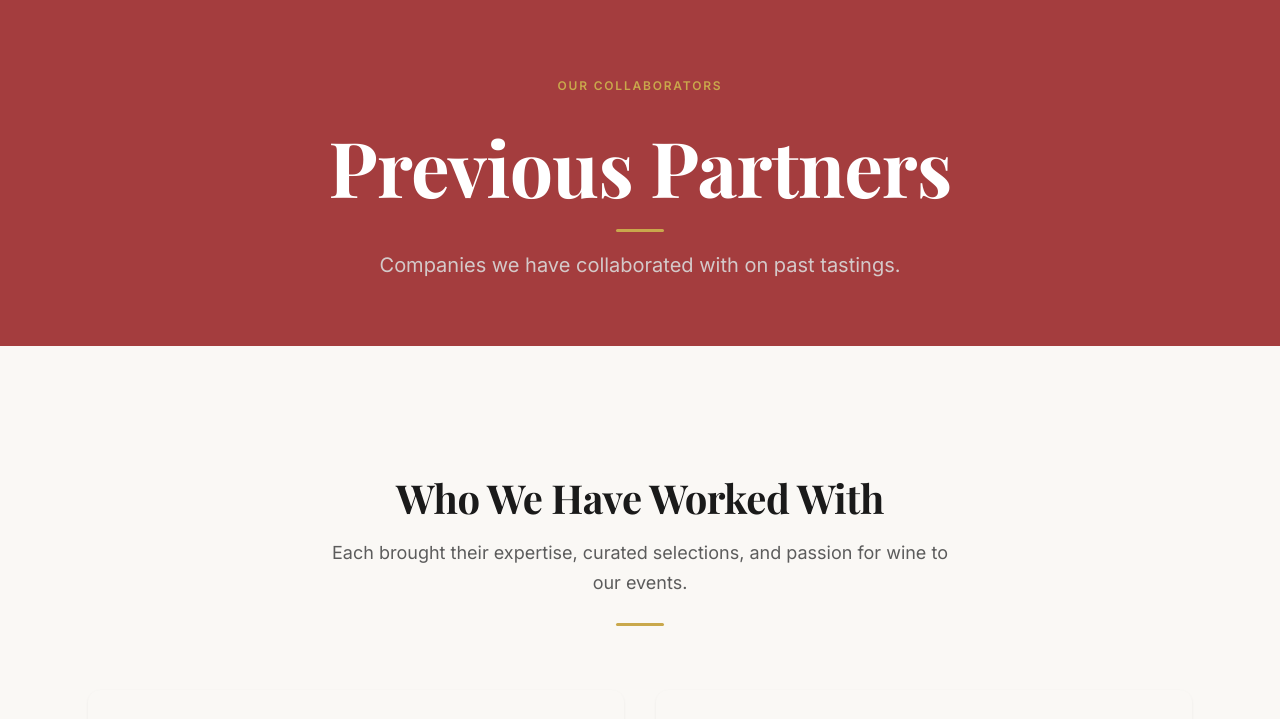
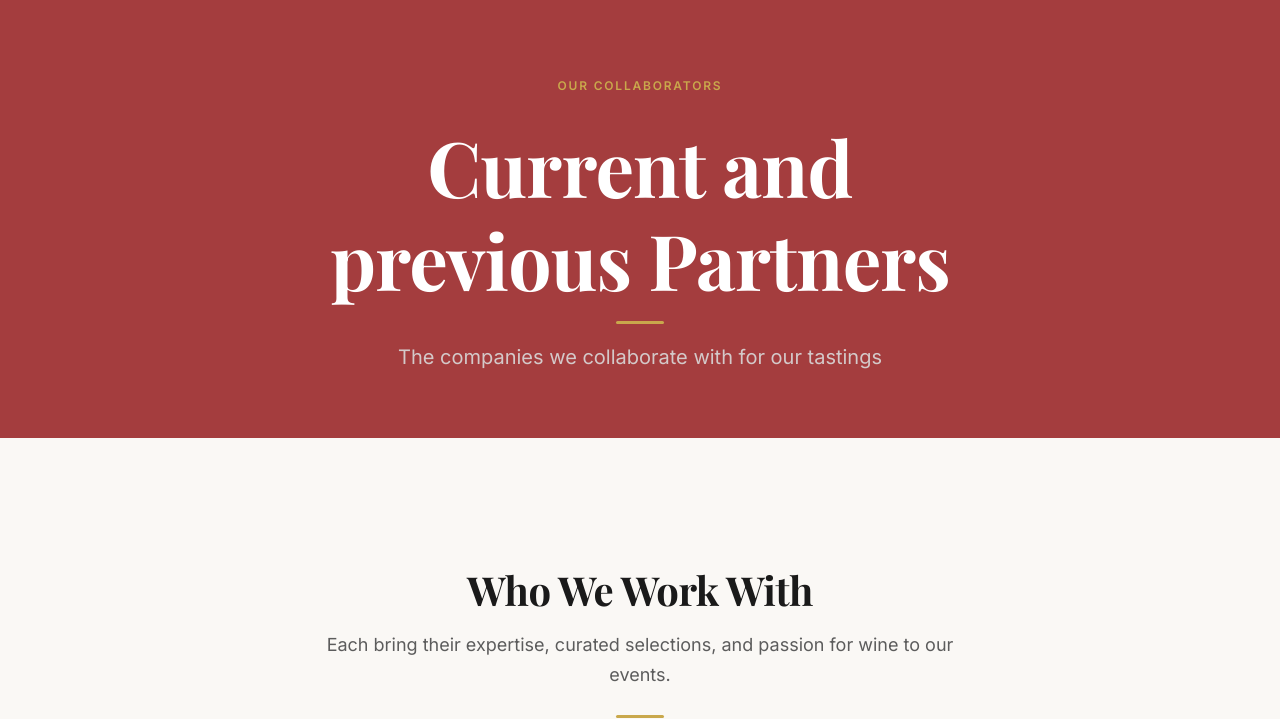
Before and after one commit to kristofferstahl/cbswine-website, a plain HTML site: page partners.html in a window 1280 px wide. Shown: the part 65-784 px from the top of the page. Drawn offline with nearby package versions, Linux system fonts and the light colour scheme; a web font is replaced by a local one.

Commit message:
Update partners.html

```diff
--- a/partners.html
+++ b/partners.html
@@ -14,7 +14,7 @@
   <link rel="preconnect" href="https://fonts.gstatic.com" crossorigin>
   <link href="https://fonts.googleapis.com/css2?family=Inter:wght@400;500;600;700&family=Playfair+Display:ital,wght@0,400;0,700;1,400&display=swap" rel="stylesheet">
   <link rel="stylesheet" href="/css/styles.css">
-  <title>Previous Partners — CBS Wine</title>
+  <title>Partners — CBS Wine</title>
 </head>
 <body>
 
@@ -50,8 +50,8 @@
     <div class="hero__overlay"></div>
     <div class="hero__content">
       <span class="hero__label">Our Collaborators</span>
-      <h1 class="hero__title">Previous Partners</h1>
-      <p class="hero__subtitle">Companies we have collaborated with on past tastings.</p>
+      <h1 class="hero__title">Current and previous Partners</h1>
+      <p class="hero__subtitle">The companies we collaborate with for our tastings</p>
     </div>
   </section>
 
@@ -59,8 +59,8 @@
   <section class="section">
     <div class="container">
       <div class="section-header" data-animate>
-        <h2>Who We Have Worked With</h2>
-        <p>Each brought their expertise, curated selections, and passion for wine to our events.</p>
+        <h2>Who We Work With</h2>
+        <p>Each bring their expertise, curated selections, and passion for wine to our events.</p>
       </div>
 
       <div class="grid grid--2" id="partners-grid">
```
